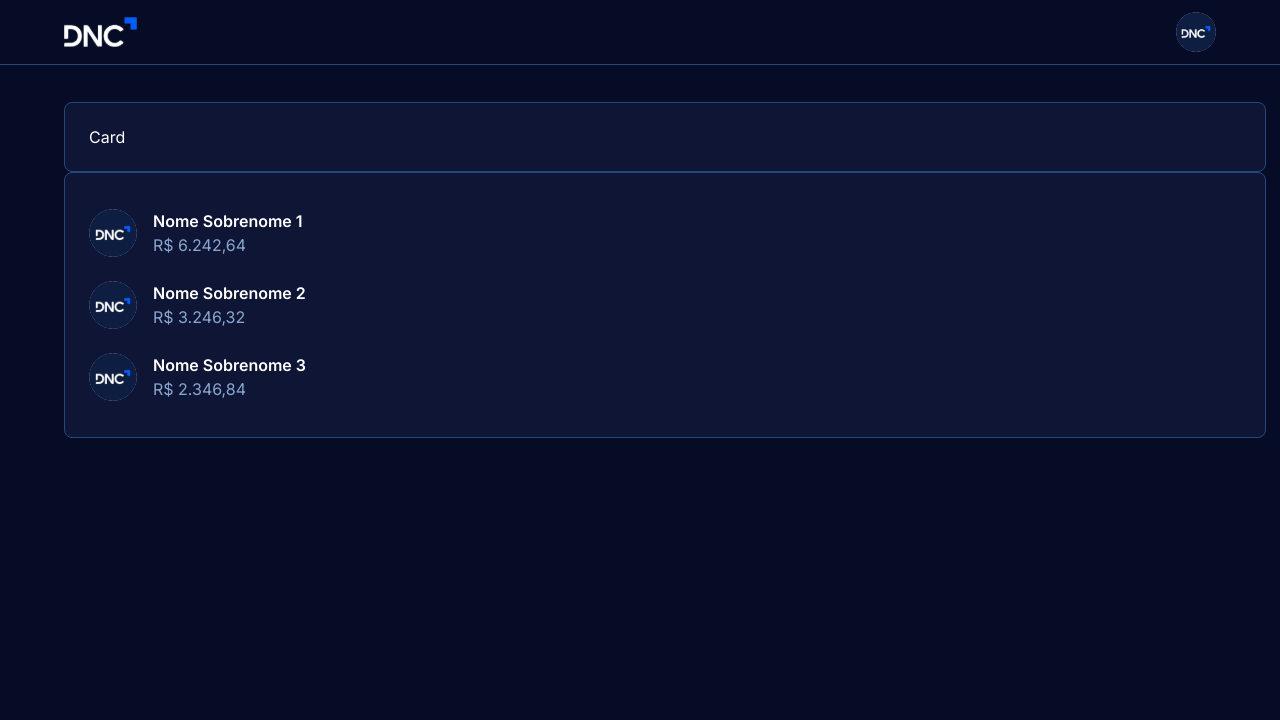
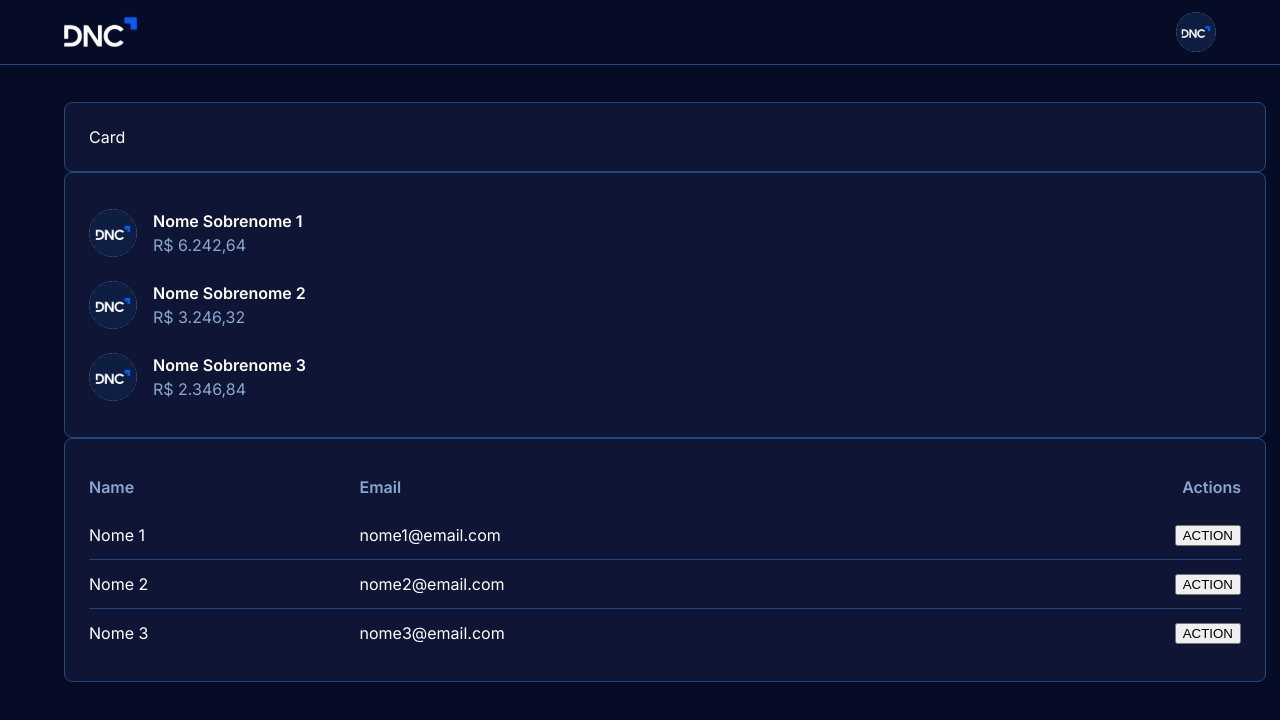
Before and after one commit to DieAllPies/dnc-sales-dashboard-dennis, a React (Vite) app: page /home in a window 1280 px wide. Shown: the top 720 px of the page. Built offline with nearby package versions, Linux system fonts and the light colour scheme.

Commit message:
Feat: Table Component

```diff
--- /dev/null
+++ b/src/components/CustomTable.tsx
@@ -0,0 +1,80 @@
+import styled from 'styled-components'
+import type { CustomTableProps } from '@/types/customTable'
+import { pxToRem } from '@/utils'
+
+const TableWrapper = styled.div`
+  overflow-x: auto;
+  width: 100%;
+
+  table {
+    width: 100%;
+    border-collapse: collapse;
+
+    .ellipsis {
+      display: block;
+      white-space: nowrap;
+      overflow: hidden;
+      text-overflow: ellipsis;
+    }
+
+    .ellipsis-sm {
+      width: ${pxToRem(300)};
+    }
+
+    .ellipsis-xs {
+      width: ${pxToRem(150)};
+    }
+
+    th,
+    td {
+      height: ${pxToRem(48)};
+      padding: 0 ${pxToRem(8)} 0 0;
+      text-align: left;
+      &:last-child {
+        text-align: right;
+        padding: 0;
+      }
+    }
+
+    th {
+      color: ${(props) => props.theme.typographies.subtitle};
+      font-weight: 600;
+    }
+
+    tr {
+      border-bottom: ${pxToRem(1)} solid
+        ${(props) => props.theme.appDefaultStroke};
+      &:last-child {
+        border-bottom: none;
+      }
+    }
+  }
+`
+
+function CustomTable(props: CustomTableProps) {
+  const { headers, rows } = props
+  return (
+    <TableWrapper>
+      <table>
+        <thead>
+          <tr>
+            {headers.map((header, index) => (
+              <th key={index}>{header}</th>
+            ))}
+          </tr>
+        </thead>
+        <tbody>
+          {rows.map((row, rowIndex) => (
+            <tr key={rowIndex}>
+              {row.map((cell, cellIndex) => (
+                <td key={cellIndex}>{cell}</td>
+              ))}
+            </tr>
+          ))}
+        </tbody>
+      </table>
+    </TableWrapper>
+  )
+}
+
+export default CustomTable
--- a/src/components/index.ts
+++ b/src/components/index.ts
@@ -1,4 +1,5 @@
 export { default as AvatarsList } from './AvatarsList'
+export { default as CustomTable } from './CustomTable'
 export { default as FormComponent } from './FormComponent'
 export { default as Header } from './Header'
 export { Logo } from './Logo'
--- a/src/pages/Home.tsx
+++ b/src/pages/Home.tsx
@@ -1,4 +1,4 @@
-import { AvatarsList, CardComponent, Header } from '@/components'
+import { AvatarsList, CardComponent, CustomTable, Header } from '@/components'
 import { Container } from '@mui/material'
 import { currencyConverter } from '@/utils'
 
@@ -20,6 +20,28 @@
       subtitle: currencyConverter(2346.84),
     },
   ]
+
+  const mockTableData = {
+    headers: ['Name', 'Email', 'Actions'],
+    rows: [
+      [
+        <span>Nome 1</span>,
+        <span>nome1@email.com</span>,
+        <button>ACTION</button>,
+      ],
+      [
+        <span>Nome 2</span>,
+        <span>nome2@email.com</span>,
+        <button>ACTION</button>,
+      ],
+      [
+        <span>Nome 3</span>,
+        <span>nome3@email.com</span>,
+        <button>ACTION</button>,
+      ],
+    ],
+  }
+
   return (
     <>
       <Header />
@@ -28,6 +50,12 @@
         <CardComponent>
           <AvatarsList listData={mockListData} />
         </CardComponent>
+        <CardComponent>
+          <CustomTable
+            headers={mockTableData.headers}
+            rows={mockTableData.rows}
+          />
+        </CardComponent>
       </Container>
     </>
   )
--- /dev/null
+++ b/src/types/customTable.d.ts
@@ -0,0 +1,4 @@
+export interface CustomTableProps {
+  headers: string[]
+  rows: React.ReactNode[][]
+}
```
